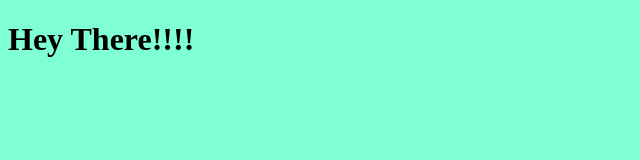
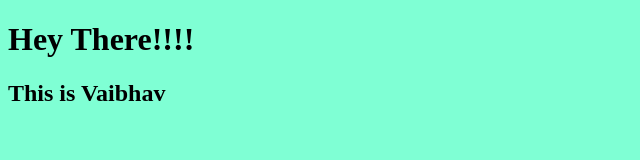
Before and after one commit to vaibhavshukla3110/Newgitassign, a plain HTML site: page index.html in a window 1280 px wide. Shown: the whole page, without its empty margins (0-640 px from the left). Drawn offline with Linux system fonts and the light colour scheme.

Commit message:
testing a new feature

```diff
--- a/index.html
+++ b/index.html
@@ -9,5 +9,6 @@
 </head>
 <body>
     <h1>Hey There!!!!</h1>
+    <h2>This is Vaibhav</h2>
 </body>
 </html>
```
Also changed, not shown: NewFeature/greeting3.txt (added).
